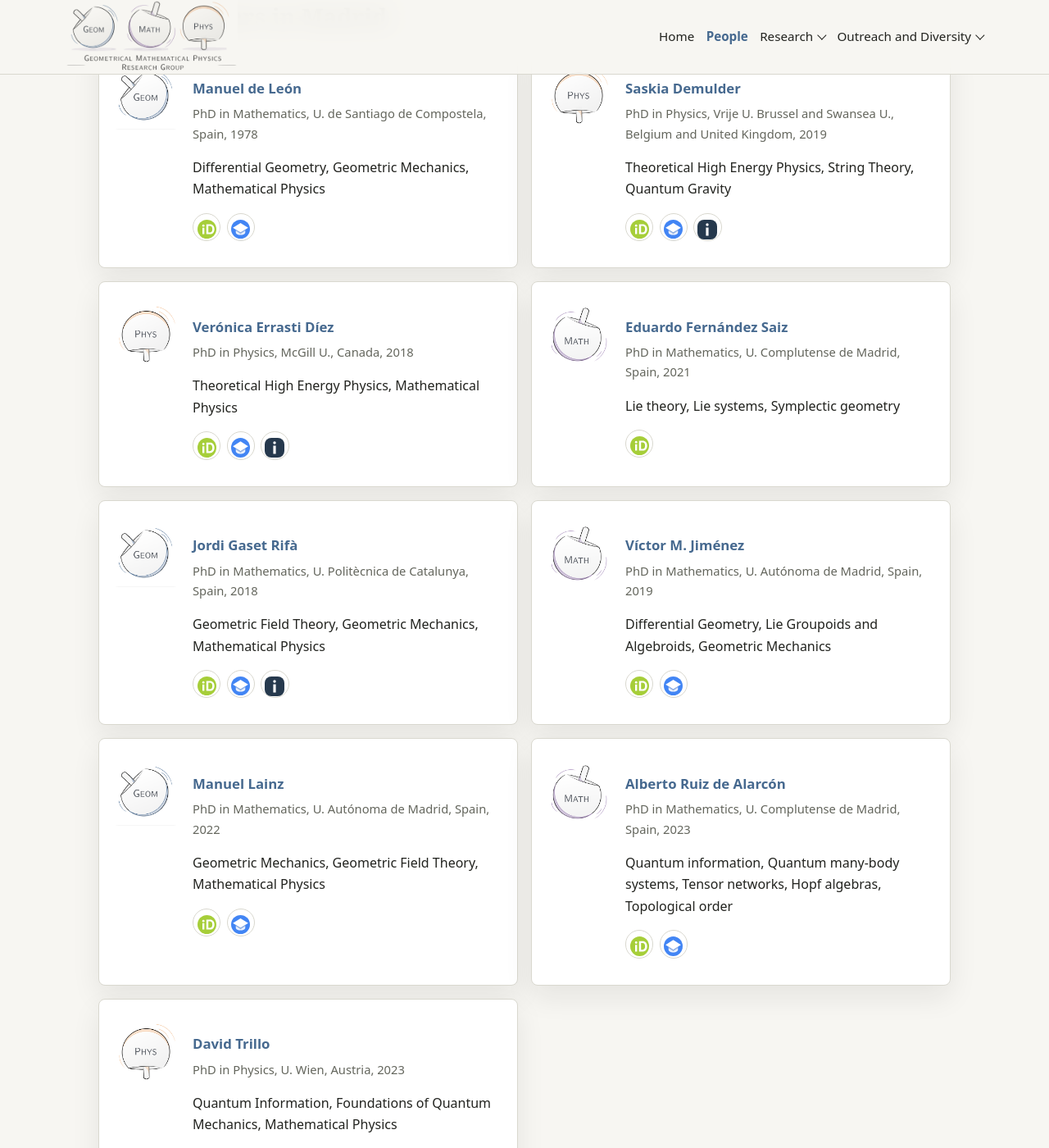
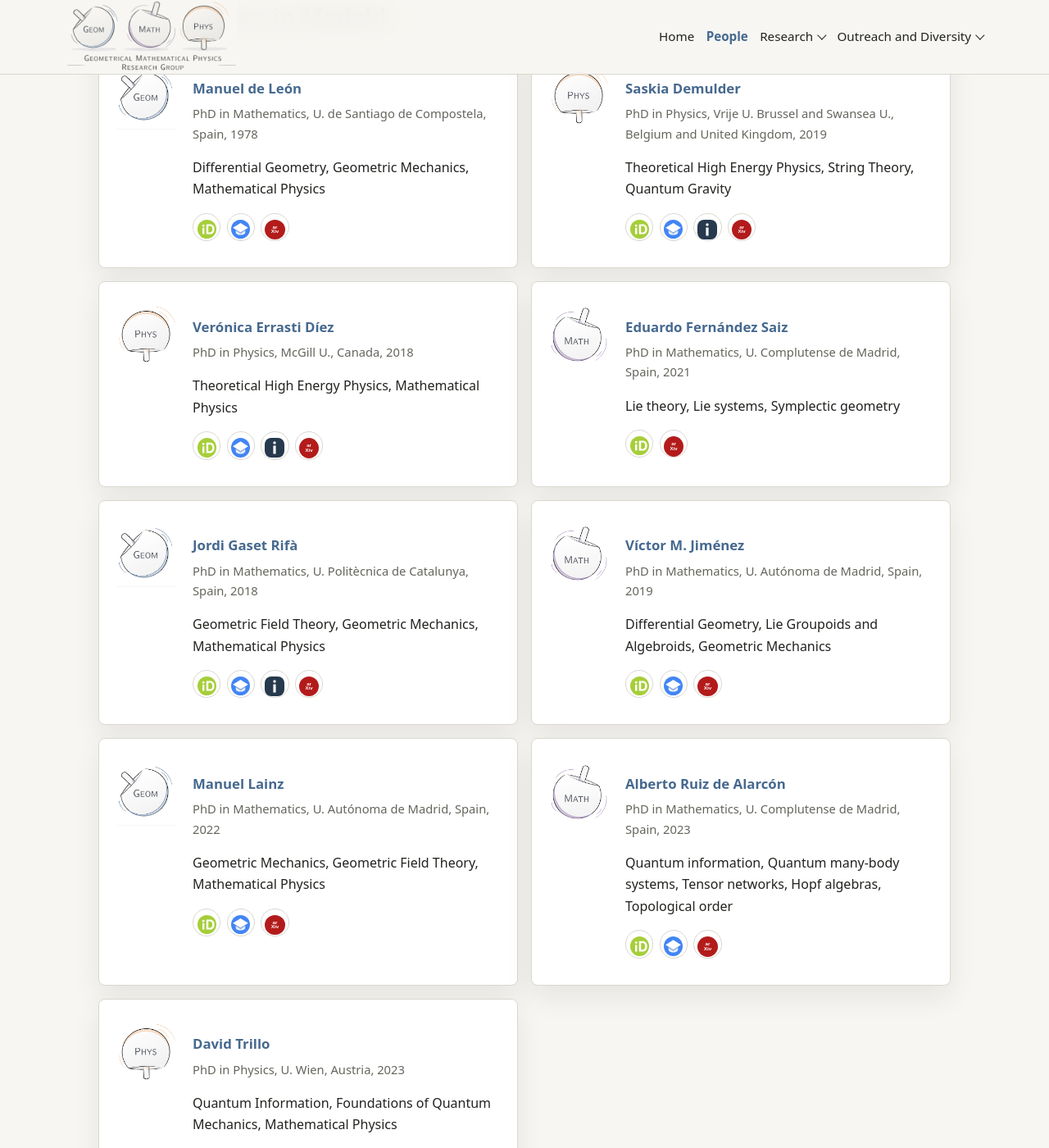
Before and after one commit to GeomMPhys/geommphys.github.io, a Jekyll site: the page built from people.md, in a window 1280 px wide and 1400 px high, scrolled down 875 px. Shown: the whole window at 82% size. Built offline with Jekyll 4.4.1, drawn with Linux system fonts in a browser that asks for light colours.

Commit message:
arxiv buttons

```diff
--- a/_includes/person-card.html
+++ b/_includes/person-card.html
@@ -11,8 +11,12 @@
     {% if person.research %}<p>{{ person.research }}</p>{% endif %}
     {% if person.profiles %}
       <div class="person__profiles" aria-label="Research profiles for {{ person.name }}">
+        {% assign has_arxiv = false %}
         {% for profile in person.profiles %}
           {% assign profile_type = profile.type | default: "profile" %}
+          {% if profile_type == "arxiv" %}
+            {% assign has_arxiv = true %}
+          {% endif %}
           {% case profile_type %}
             {% when "orcid" %}
               {% assign profile_icon = "/assets/images/profiles/orcid.svg" %}
@@ -20,6 +24,8 @@
               {% assign profile_icon = "/assets/images/profiles/google-scholar.svg" %}
             {% when "inspire" %}
               {% assign profile_icon = "/assets/images/profiles/inspire.svg" %}
+            {% when "arxiv" %}
+              {% assign profile_icon = "/assets/images/profiles/arxiv.svg" %}
             {% else %}
               {% assign profile_icon = "" %}
           {% endcase %}
@@ -31,6 +37,11 @@
             {% endif %}
           </a>
         {% endfor %}
+        {% unless has_arxiv or person.arxiv == false %}
+          <a class="profile-link profile-link--arxiv" href="https://arxiv.org/search/?query={{ person.name | url_encode }}&amp;searchtype=author" target="_blank" rel="noopener" aria-label="arXiv author search for {{ person.name }}" title="arXiv">
+            <img src="{{ '/assets/images/profiles/arxiv.svg' | relative_url }}" alt="" aria-hidden="true">
+          </a>
+        {% endunless %}
       </div>
     {% endif %}
     <p class="links">
--- a/assets/css/main.scss
+++ b/assets/css/main.scss
@@ -958,6 +958,11 @@ code {
   height: 1.5rem;
 }
 
+.profile-link--arxiv img {
+  width: 1.52rem;
+  height: 1.52rem;
+}
+
 .profile-link span {
   font-size: 0.62rem;
 }
```
Also changed, not shown: assets/images/profiles/arxiv.svg (added).
